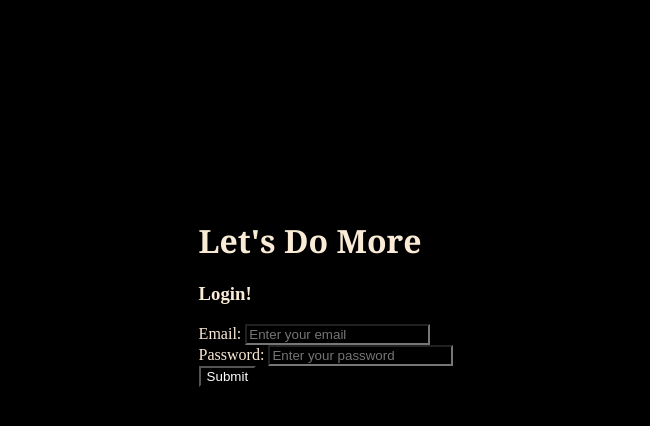
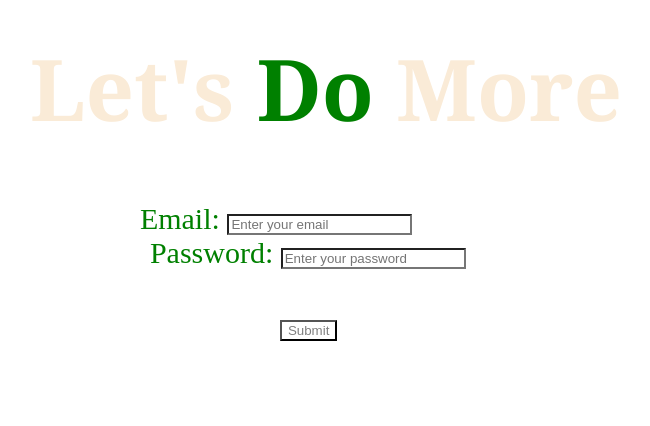
Before and after one commit to juroyye/ToDoMernProj, a React (Create React App) app in the folder client/toDo/: page /login in a window 1280 px wide. Shown: the part 116-542 px from the top of the page, without its empty margins (314-964 px from the left). Built offline with nearby package versions, Linux system fonts and the light colour scheme.

Commit message:
Added styling and background video

```diff
--- a/client/toDo/src/App.css
+++ b/client/toDo/src/App.css
@@ -1,10 +1,8 @@
-*{
-    background-color: black;
-}
 
 #header{
     color: antiquewhite;
     font-family: Cambria, Cochin, Georgia, Times, 'Times New Roman', serif;
+    font-size: 85px;
 }
 
 #form{
@@ -12,15 +10,18 @@
     display: flex;
     justify-content: center;
     align-items: center;
-    min-height: 100vh;
+    min-height: 60vh;
 }
 
 .btn{
+    position: absolute;
+    left: 105px;
+    top: -8px;
+  background-color: transparent;
     color: white;
     position: relative;
-    left: 320px;
-    top: -40px;
-    padding: 0.3rem;
+    bottom: 49px;
+    padding: 0.4rem;
     width: 70px;
 }
 
@@ -41,33 +42,35 @@
 }
 
 #taske{
+    left: 100px;
     color: antiquewhite;
-    padding: 1rem;
+    background-color: transparent;
+    padding: 2rem;
     position: relative;
     resize: both;
     overflow: hidden;
     font-weight: 700;
-    width: 100%;
-    max-width: 40ch;
+    width: 90vh;
 }
 
 .outputs{
+    width: 80vh;
     border: 1px white solid;
+    width: 700px;
     border-radius: 10%;
     padding: 1rem;
     position: relative;
     overflow: hidden;
     font-weight: 700;
-    width: 100%;
-    max-width: 60ch;
 }
 
-#delbtn{
+#rembtn{
     position: relative;
     left: 70px;
    padding: 10px;
    border-bottom: 2px solid;
    color: white;
+   background-color: transparent;
 }
 
 #edbtn{
@@ -79,5 +82,67 @@
 }
 
 #subby{
-    color: white;
+    position: relative;
+    color: gray;
+    background-color: transparent;
+    top: 50px;
+    left: 250px;
 }
+
+#password{
+    color: gray;
+    background-color: transparent;
+}
+
+#email{
+    color: gray;
+    background-color: transparent;
+}
+
+#wordDo{
+    color: green;
+}
+
+.bgVid{
+        position: fixed;
+        top: 0;
+        left: 0;
+        width: 100%;
+        height: 100%;
+        overflow: hidden;
+        z-index: -1;
+      }
+
+#emailThing{
+    color: green;
+        position: relative;
+        left: 110px;
+        font-size: 30px;
+      }
+
+#passThing{
+    color: green;
+    position: relative;
+    left: 120px;
+    font-size: 30px;
+}
+
+#loginWrd{
+    position: relative;
+    top: 22px;
+    left: 260px;
+    font-size: 15px;
+}
+
+#logoutbtn{
+    position: relative;
+    background-color: transparent;
+    left: 200px;
+    bottom: 250px;
+}
+
+#taskTitle{
+    position: relative;
+    left: 390px;
+    color: gray;
+}
--- a/client/toDo/src/App.js
+++ b/client/toDo/src/App.js
@@ -3,22 +3,16 @@ import './App.css';
 import LoginForm from './pages/Login';
 import ToDoForm from './pages/Todos';
 import {BrowserRouter, Routes, Route} from "react-router-dom"
-
+import BackgroundVideo from './BackgroundVid';
 
 
 function App() {
-  // State to track whether the user is logged in
-//   const [isLoggedIn, setIsLoggedIn] = useState(false);
 
 
-//   // Function to handle logout
-
-// const handleLogout = () => {
-//   setIsLoggedIn(false)
-// }
-
   return (
-        <div id='form'>
+    <>
+    <BackgroundVideo/>
+     <div id='form'>
          <BrowserRouter>
          <Routes>
           <Route index element={<LoginForm/>} />
@@ -27,6 +21,8 @@ function App() {
           </Routes>
           </BrowserRouter>
          </div>
+         </>
+
 
   );
 }
--- /dev/null
+++ b/client/toDo/src/BackgroundVid.jsx
@@ -0,0 +1,15 @@
+import React from 'react';
+
+
+const BackgroundVideo = () => {
+  return (
+    <div className="bgVid">
+      <video autoPlay loop muted>
+        <source src='/colorBgVid.mp4' type='video/mp4' />
+        Your browser does not support the video tag.
+      </video>
+    </div>
+  );
+};
+
+export default BackgroundVideo;
--- a/client/toDo/src/pages/Create.jsx
+++ b/client/toDo/src/pages/Create.jsx
@@ -1,19 +1,27 @@
 import React, { useState } from 'react'
 import axios from 'axios'
+import {useNavigate} from "react-router-dom";
 
 function Create() {
     const [task, setTask] = useState()
+    const navigate = useNavigate();
+
     const handleAdd = () => {
        axios.post('http://localhost:3001/add', {task: task})
        .then(result => {window.location.reload()})
        .catch(err => console.log(err))
     }
 
+    const gotoLogin = () => {
+      navigate('/login')
+  }
+
   return (
     <div>
         <h1 id='title'>My Tasks</h1>
         <input type='text' placeholder='what do you wanna do?...' onChange={(e) => setTask(e.target.value)} id='taske'/>
         <button type='button' onClick={handleAdd} className='btn'>Add Task</button>
+        <button type='button' onClick={gotoLogin} id='logoutbtn'>Logout</button>
     </div>
   )
 }
--- a/client/toDo/src/pages/Login.jsx
+++ b/client/toDo/src/pages/Login.jsx
@@ -29,13 +29,14 @@ function LoginForm() {
   };
 
   return (
+    <>
     <div id="logindiv">
-      <h1 id="header">Let's Do More</h1>
+      <h1 id="header">Let's <span id="wordDo">Do</span> More</h1>
 
-      <h3>Login!</h3>
+      {/* <h3 id="loginWrd">Login!</h3> */}
 
       <form onSubmit={handleSubmit}>
-        <div>
+        <div id="emailThing">
           <label htmlFor="email">Email: </label>
           <input
             type="email"
@@ -46,7 +47,7 @@ function LoginForm() {
             required
           />
         </div>
-        <div>
+        <div id="passThing">
           <label htmlFor="password">Password: </label>
           <input
             type="password"
@@ -64,6 +65,8 @@ function LoginForm() {
 
       {error && <p style={{ color: "red" }}>{error}</p>}
     </div>
+    </>
+
   );
 }
 
--- a/client/toDo/src/pages/Todos.jsx
+++ b/client/toDo/src/pages/Todos.jsx
@@ -1,6 +1,7 @@
 import React, { useEffect, useState } from "react";
 import Create from "./Create";
 import axios from "axios";
+
 
 
 function ToDoForm() {
@@ -27,19 +28,21 @@ function ToDoForm() {
       .catch(err => console.log(err))
     }
 
+
+
   return (
     <div>
         <Create />
         {
             todos.length === 0
             ?
-            <div><h2>No Tasks Found</h2></div>
+            <div><h2 id="taskTitle">No Tasks</h2></div>
             :
             todos.map(todo => (
                 <div className="outputs">
                 <input type="checkbox" id="check" onClick={() => handleEdit(todo._id)}></input>
               <h3>{todo.task}</h3>
-         <button type='button' onClick={() => handleDelete(todo._id)} id='delbtn'>Remove Task</button>
+         <button type='button' onClick={() => handleDelete(todo._id)} id='rembtn'>Remove Task</button>
                 </div>
             ))
         }
```
Also changed, not shown: 2 other files (tests, documents, lock files or other folders).
